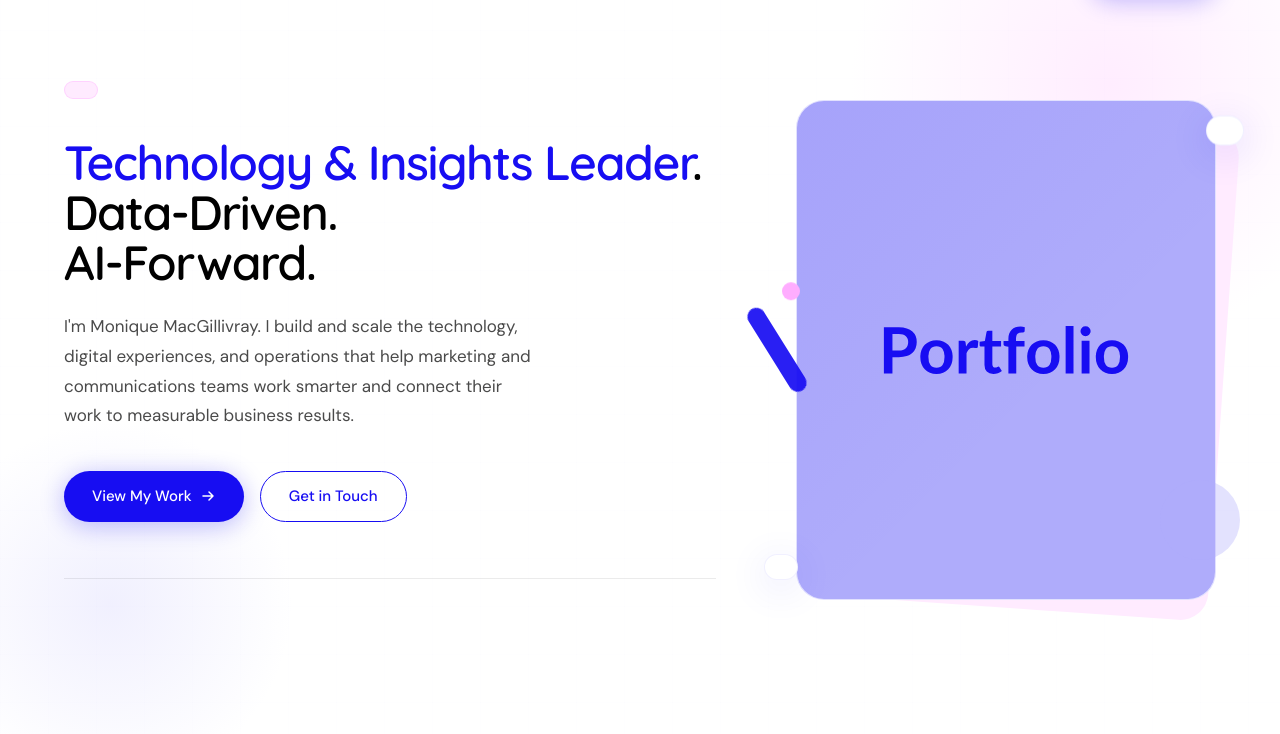
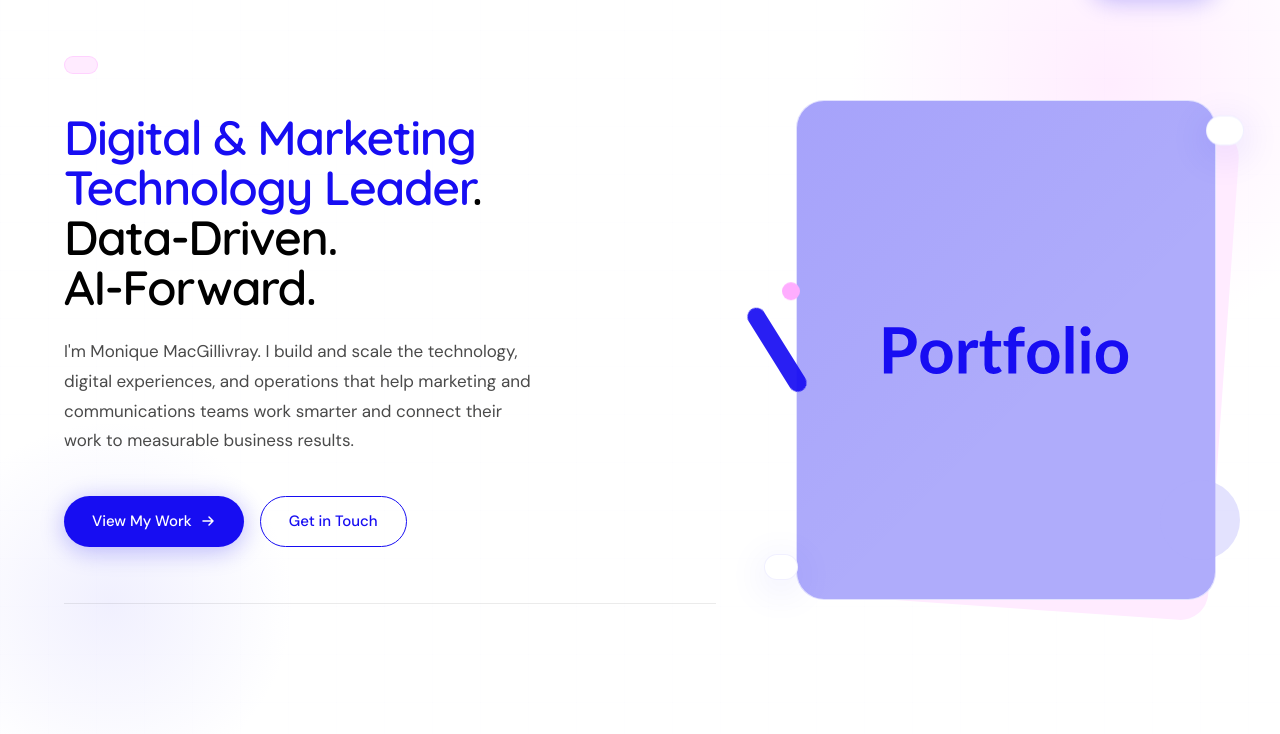
Before and after one commit to moniquemacg123/web, a website: page index.html in a window 1280 px wide. Shown: the part 66-800 px from the top of the page. Drawn offline with nearby package versions, Linux system fonts and the light colour scheme.

Commit message:
Update home page headline to Digital & Marketing Technology Leader
Co-Authored-By: Claude Haiku 5.5 <noreply@anthropic.com>

```diff
--- a/index.html
+++ b/index.html
@@ -343,7 +343,7 @@
 
         <!-- Headline -->
         <h1 class="anim-2 font-display" style="font-family:'Quicksand',sans-serif; font-size:clamp(1.6rem, 4.0vw, 3.0rem); font-weight:600; line-height:1.04; letter-spacing:-0.03em; color:#000; margin-bottom:1.5rem;">
-        <span style="color:#170DF2;">Technology & Insights Leader</span>.<br>Data-Driven.<br>AI-Forward.
+        <span style="color:#170DF2;">Digital & Marketing Technology Leader</span>.<br>Data-Driven.<br>AI-Forward.
         </h1>
 
         <!-- Sub -->
```
